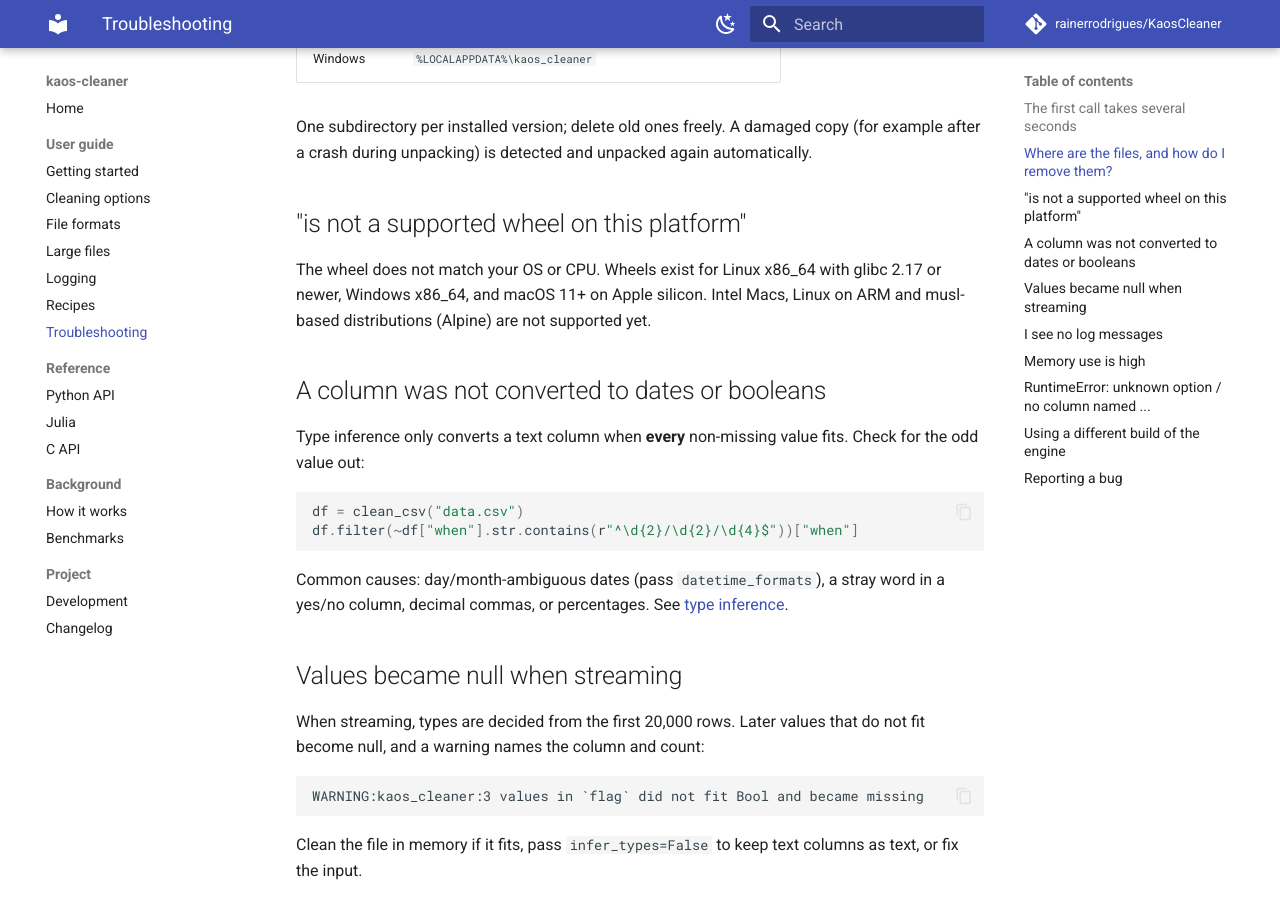
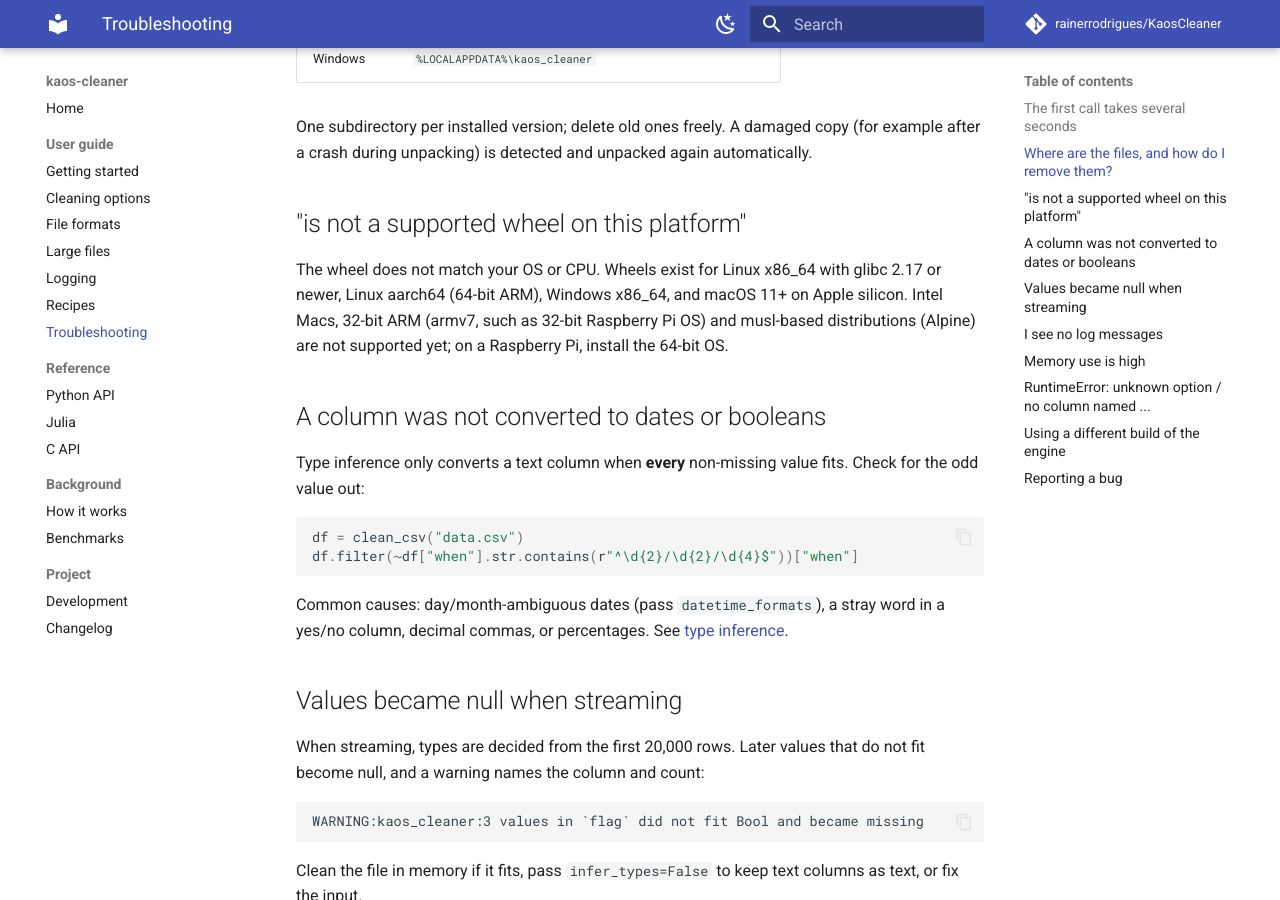
Before and after one commit to rainerrodrigues/KaosCleaner, an MkDocs documentation site: the page built from docs/troubleshooting.md, in a window 1280 px wide and 900 px high, scrolled down 540 px. Built offline with MkDocs 1.6.1 and Material for MkDocs 9.7.7, drawn with Linux system fonts in a browser that asks for light colours; comment, search, counter and statistics services are not loaded.

Commit message:
feat: Linux aarch64 wheels and C SDK
Builds on GitHub's ubuntu-24.04-arm runners, so the package installs on
64-bit ARM boards such as NVIDIA Jetson and Raspberry Pi OS 64-bit, and on
Graviton servers. The wheel tag and SDK name come from the machine, as for
the other platforms.

Co-Authored-By: Claude Opus 5.5 <noreply@anthropic.com>

```diff
--- a/docs/troubleshooting.md
+++ b/docs/troubleshooting.md
@@ -24,9 +24,10 @@ again automatically.
 ## "is not a supported wheel on this platform"
 
 The wheel does not match your OS or CPU. Wheels exist for Linux x86_64 with
-glibc 2.17 or newer, Windows x86_64, and macOS 11+ on Apple silicon. Intel
-Macs, Linux on ARM and musl-based distributions (Alpine) are not supported
-yet.
+glibc 2.17 or newer, Linux aarch64 (64-bit ARM), Windows x86_64, and macOS
+11+ on Apple silicon. Intel Macs, 32-bit ARM (armv7, such as 32-bit
+Raspberry Pi OS) and musl-based distributions (Alpine) are not supported
+yet; on a Raspberry Pi, install the 64-bit OS.
 
 ## A column was not converted to dates or booleans
 
```
Also changed, not shown: README.md (+3 -2 lines), docs/c-api.md (+2 -1 lines), docs/getting-started.md (+3 -2 lines), python/README.md (+3 -2 lines), 1 other file.
